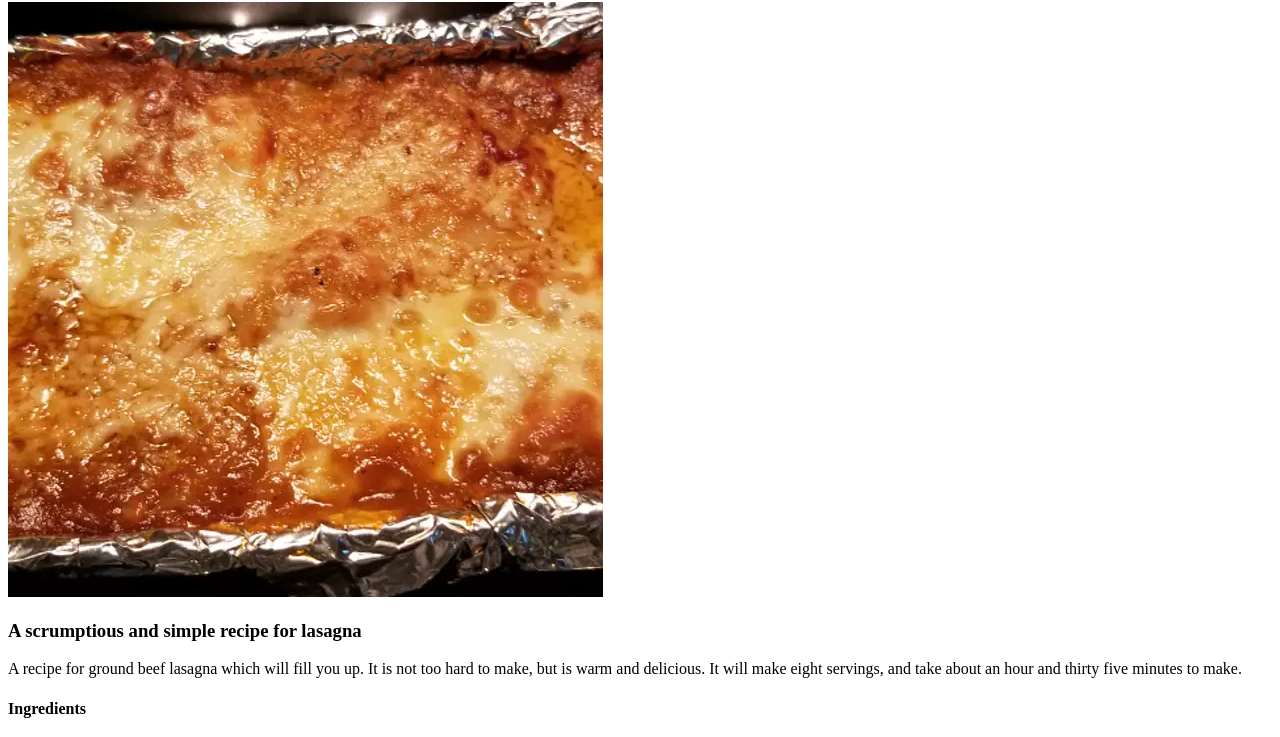
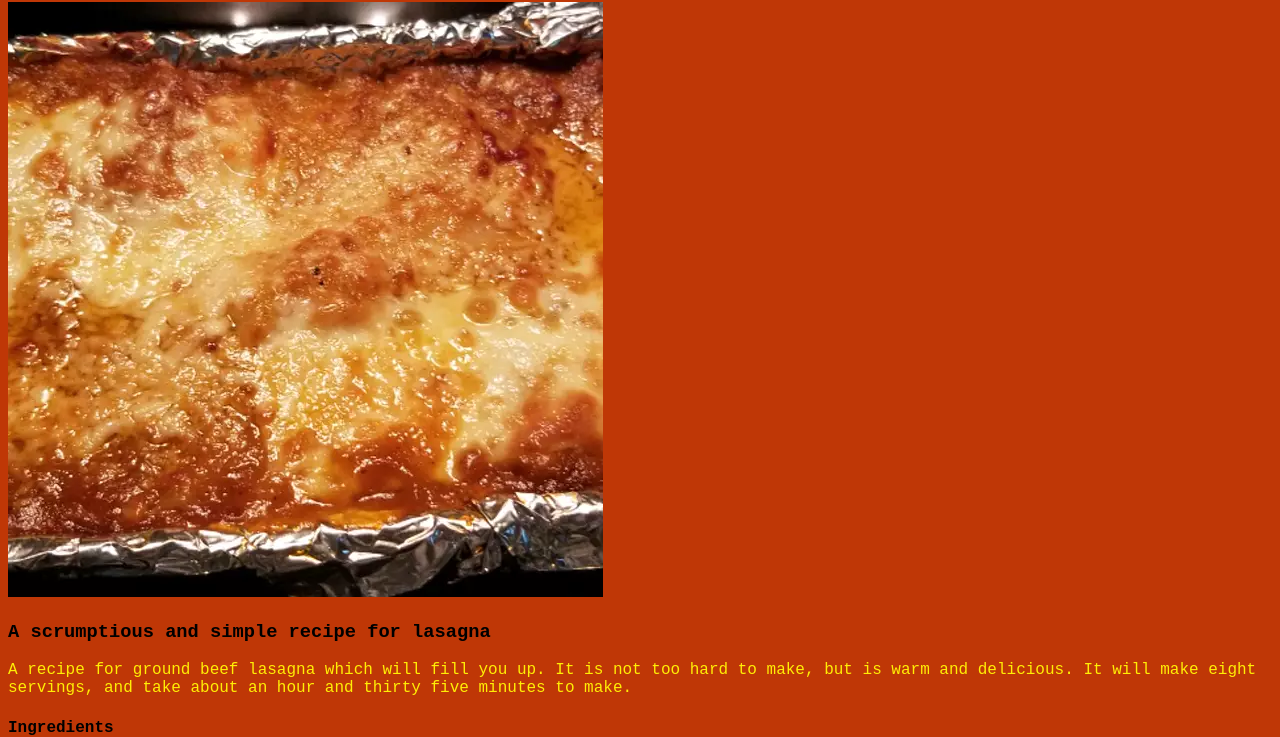
Before and after one commit to LilColeslaw/odin-recipes, a plain HTML site: page recipes/lasagna.html in a window 1280 px wide. Shown: the part 78-815 px from the top of the page. Drawn offline with Linux system fonts and the light colour scheme.

Commit message:
Finish styling on lasagna recipe

```diff
--- a/recipes/lasagna.html
+++ b/recipes/lasagna.html
@@ -7,7 +7,7 @@
     <title>Lasagna Recipe</title>
     <link rel="stylesheet" href="../styles.css">
 </head>
-<body>
+<body id="lasagna-body" class="recipe">
     <h1>
         Lasagna
     </h1>
--- a/styles.css
+++ b/styles.css
@@ -25,3 +25,13 @@
     font-weight: 300;
     color: rgb(131, 223, 160);
 }
+
+#lasagna-body {
+    background-color: rgb(191, 55, 6);
+}
+
+#lasagna-body p,
+#lasagna-body li {
+    font-weight: 300;
+    color: rgb(255, 238, 6);
+}
```
